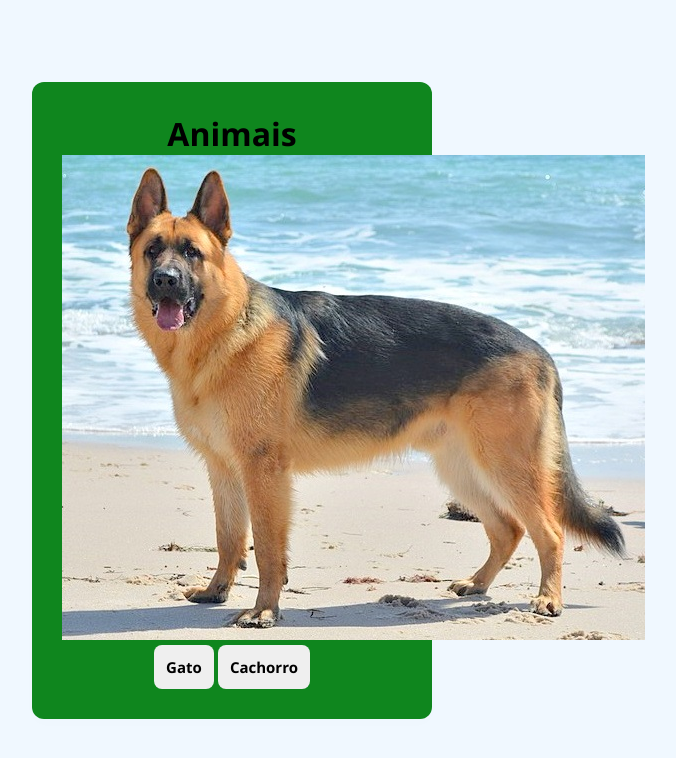
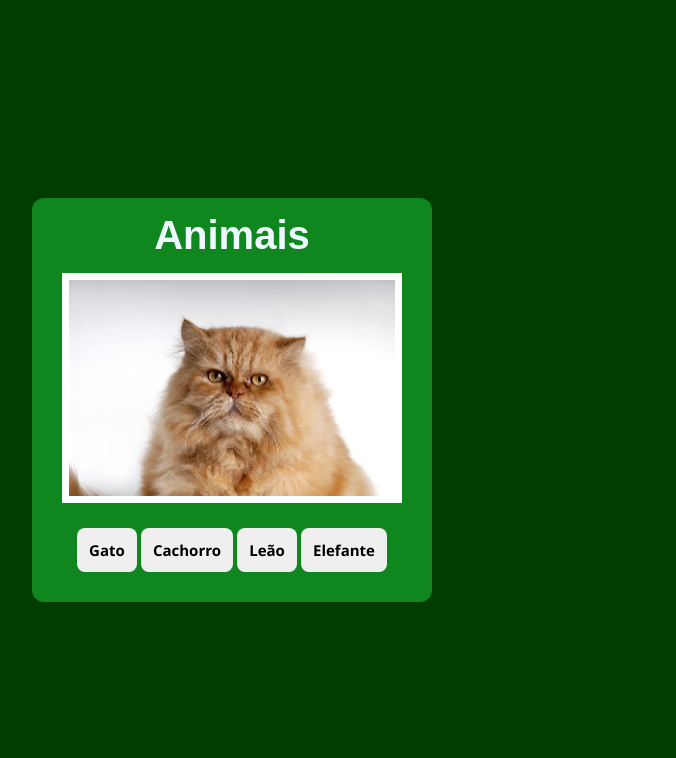
Before and after one commit to Rian01048/atividades, a plain HTML site: page atividade-4/index.html in a window 1280 px wide. Shown: the whole page, without its empty margins (408-1084 px from the left). Drawn offline with Linux system fonts and the light colour scheme.

Commit message:
mostrar animais 21/07/2026

```diff
--- a/atividade-4/index.html
+++ b/atividade-4/index.html
@@ -5,7 +5,6 @@
     <meta name="viewport" content="width=device-width, initial-scale=1.0">
     <title>Animais</title>
     <link rel="stylesheet" href="style.css">
-    <img src="" alt="">
 </head>
 <body>
     <div class="container">
@@ -14,11 +13,13 @@
         </div>
 
         <div>
-            <img src="cachorro.jpg" alt="gato" id="animal">
+            <img src="gato.jpg" alt="gato" id="animal">
         </div>
 
             <button onclick="mostrarAnimal('gato')" id="btn-gato">Gato</button>
-            <button onclick="mostrarAnimal('cachorro')" id="btn-gato">Cachorro</button>
+            <button onclick="mostrarAnimal('cachorro')" id="btn-cachorro">Cachorro</button>
+            <button onclick="mostrarAnimal('leao')" id="btn-leao">Leão</button>
+            <button onclick="mostrarAnimal('elefante')" id="btn-elefante">Elefante</button>
 
     </div>
 
--- a/atividade-4/script.js
+++ b/atividade-4/script.js
@@ -10,4 +10,13 @@ function mostrarAnimal(value)
         animal.src='cachorro.jpg'
     }
 
+    else if (value == "leao") {
+        animal.src='leao.jpg'
+    }
+
+    else if (value == "elefante") {
+        animal.src='elefante.jpg'
+    }
+
+
 }
--- a/atividade-4/style.css
+++ b/atividade-4/style.css
@@ -6,7 +6,7 @@
 }
 
 body {
-    background-color: aliceblue;
+    background-color: rgb(2, 61, 0);
     display: flex;
     justify-content: center;
     align-items: center;
@@ -24,10 +24,26 @@ body {
     text-align: center;
 }
 
+.container h1 {
+    color: aliceblue;
+    font-family: Arial, Helvetica, sans-serif;
+    font-size: 40px;
+    position: relative;
+    top: -15px;
+}
+
+img {
+    width: 100%;
+    max-width: 500px;
+    height: auto;
+    border: 7px solid white;
+}
+
 button {
     display: inline-flex;
     justify-content: center;
     align-items: center;
+    margin-top: 20px;
     flex: 1;
     padding: 12px;
     border: none;
@@ -39,15 +55,15 @@ button {
     transition: background-color 0.2s, transform 0.1s;
 }
 
-button[onclick="mostrarGato(event)"]:hover {
+button[onclick="mostrarAnimal('gato')"]:hover {
     background-color: rgb(32, 156, 228);
 }
-button[onclick="mostrarCachorro(event)"]:hover {
+button[onclick="mostrarAnimal('cachorro')"]:hover {
     background-color: rgb(32, 156, 228);
 }
-button[onclick="mostrarLeao(event)"]:hover {
+button[onclick="mostrarAnimal('leao')"]:hover {
     background-color: rgb(32, 156, 228);
 }
-button[onclick="mostrarElefante(event)"]:hover {
+button[onclick="mostrarAnimal('elefante')"]:hover {
     background-color: rgb(32, 156, 228);
 }
```
